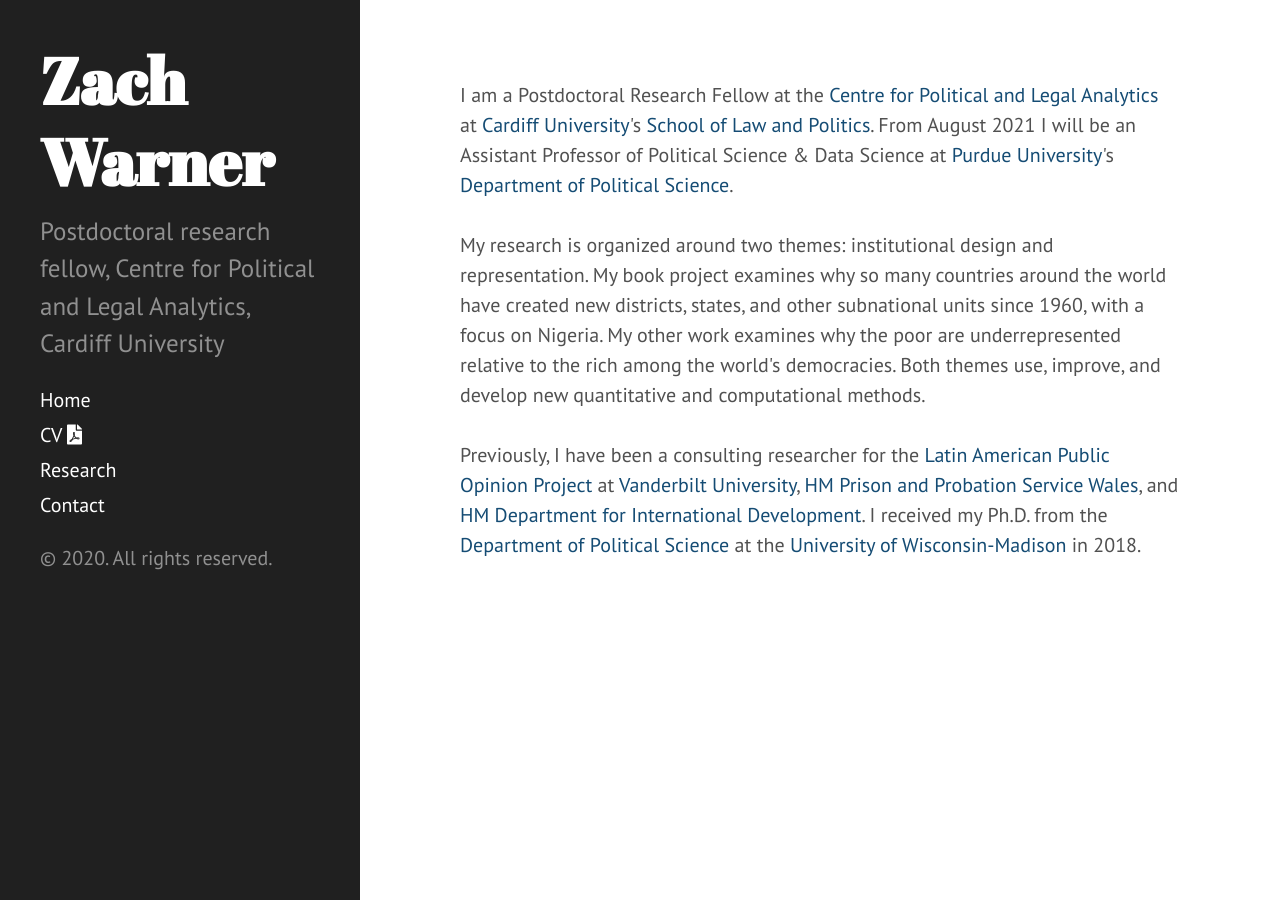
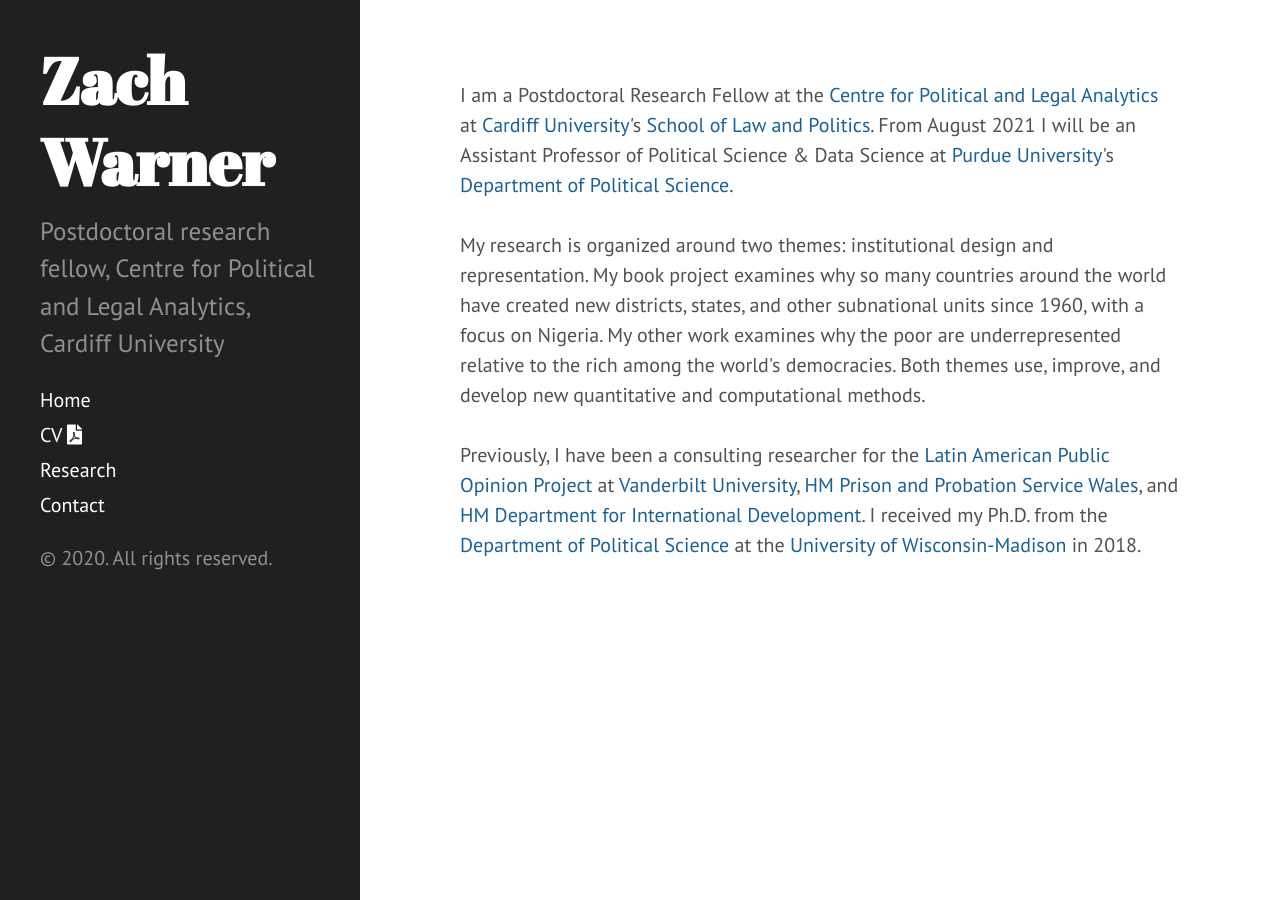
Before and after one commit to zachwarner/zachwarner.github.io, a Jekyll site: the page built from index.html, in a window 1280 px wide. Built offline with Jekyll 4.4.1, drawn with Linux system fonts in a browser that asks for light colours.

Commit message:
tweak link color

```diff
--- a/public/css/poole.css
+++ b/public/css/poole.css
@@ -67,7 +67,7 @@
 
 /* No `:visited` state is required by default (browsers will use `a`) */
 a {
-  color: #154c74;
+  color: #1b6193;
   text-decoration: none;
 }
 a strong {
```
